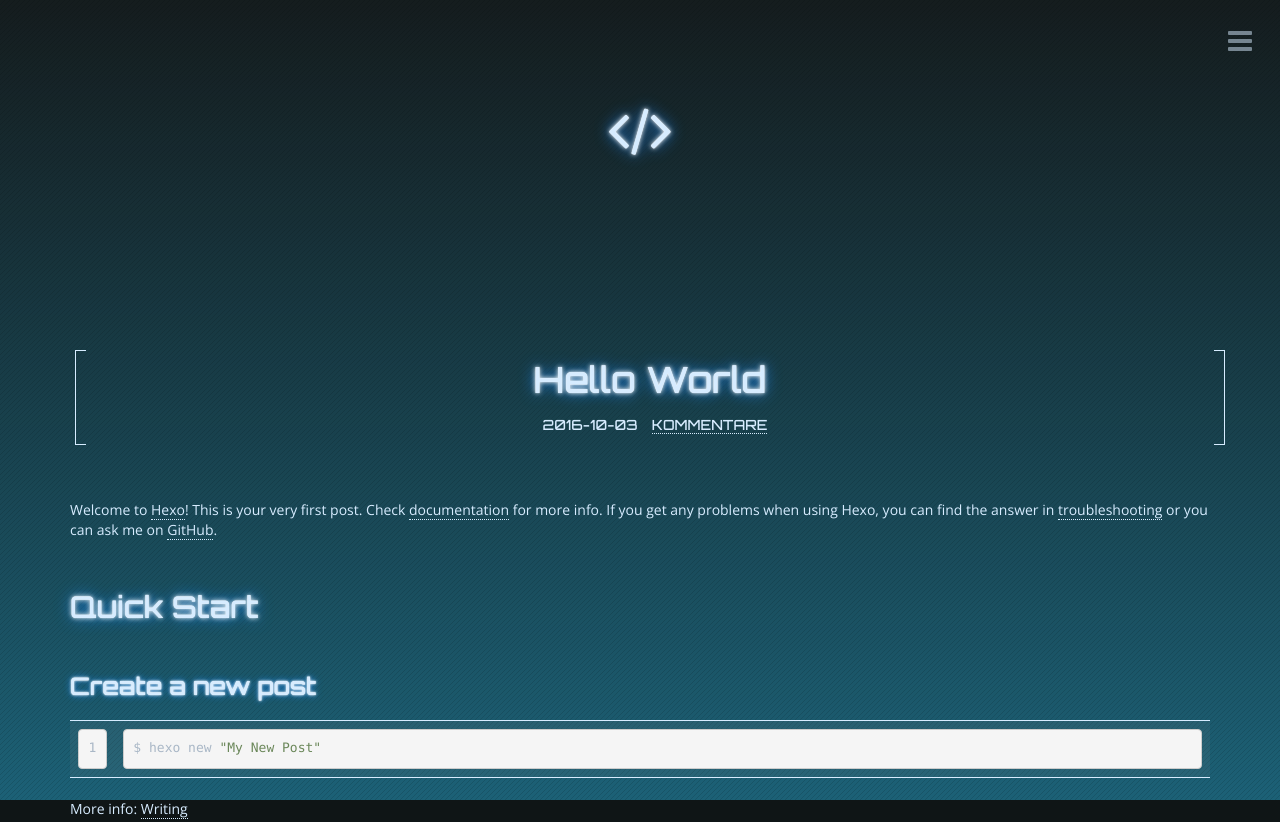
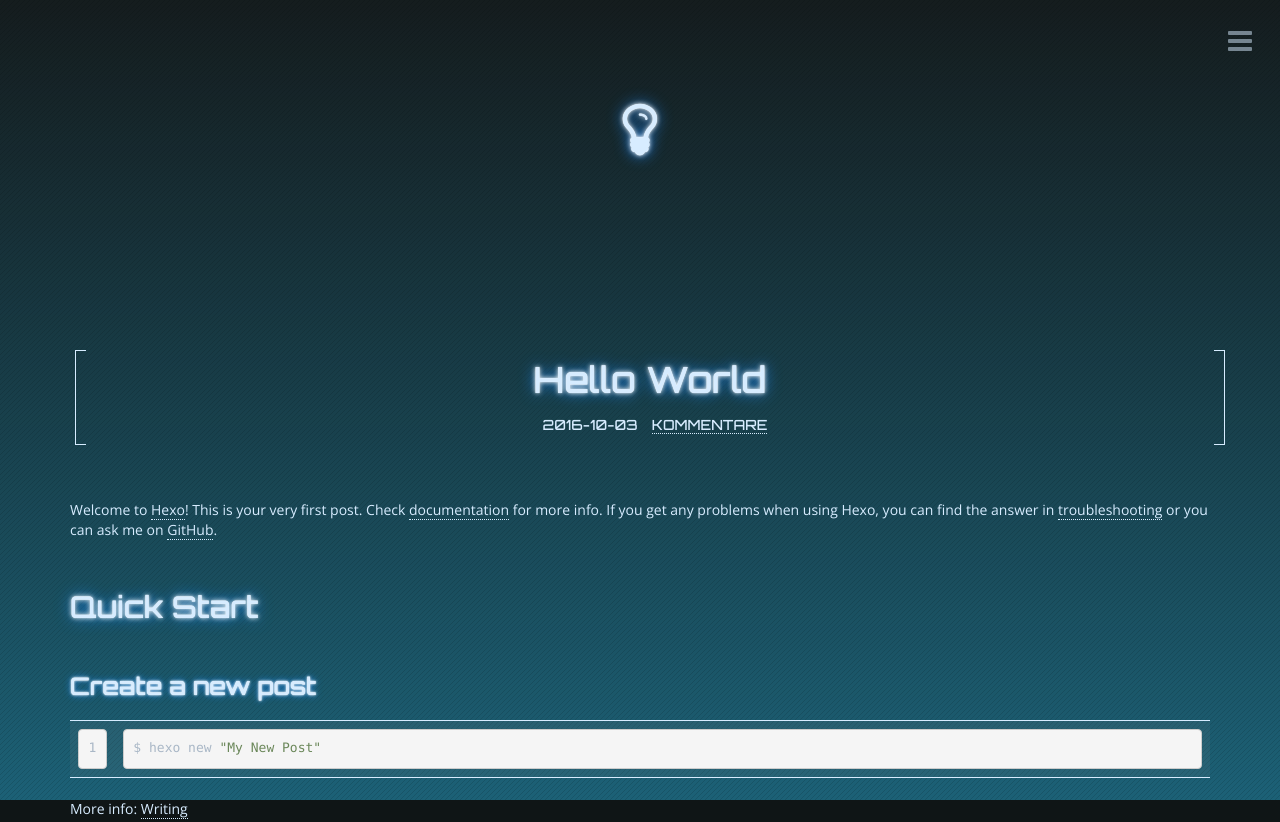
Before and after one commit to yxconankid/yxconankid.github.io, a plain HTML site: page 2016/10/03/hello-world/index.html in a window 1280 px wide. Shown: the top 822 px of the page. Drawn offline with nearby package versions, Linux system fonts and the light colour scheme; a script that the page names is missing.

Commit message:
Site updated: 2016-10-04 22:30:10

```diff
--- a/2016/10/03/hello-world/index.html
+++ b/2016/10/03/hello-world/index.html
@@ -125,7 +125,7 @@
         <!--Title and Logo-->
         <header>
     <div class="logo">
-        <a href="/"><i class="logo-icon fa fa-code" aria-hidden="true"></i></a>
+        <a href="/"><i class="logo-icon fa fa-lightbulb-o" aria-hidden="true"></i></a>
 
     </div>
 </header>
```
Also changed, not shown: archives/2016/10/index.html (+1 -1 lines), archives/2016/index.html (+1 -1 lines), archives/index.html (+1 -1 lines), index.html (+1 -1 lines).
